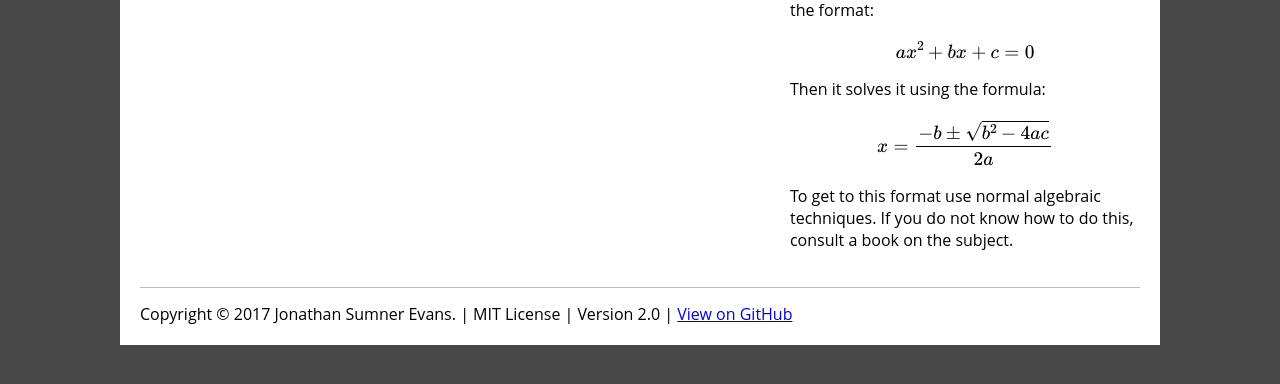
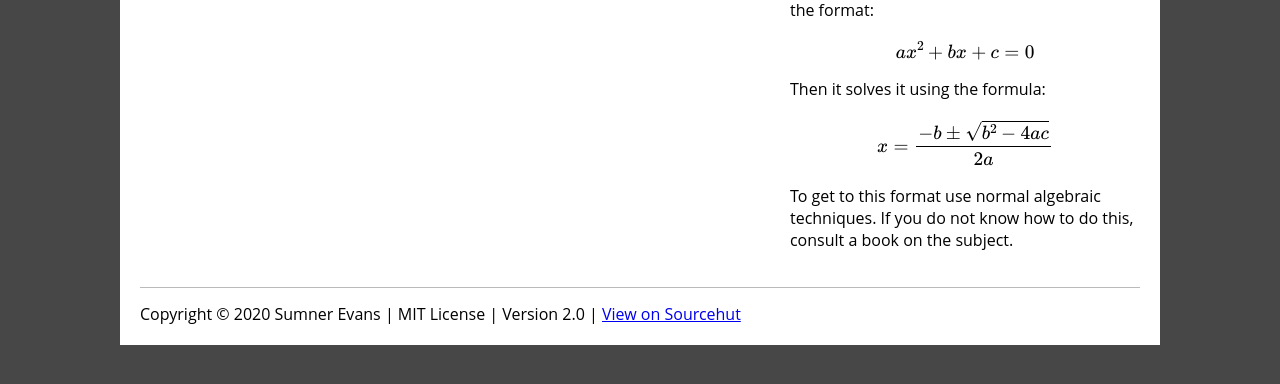
Before and after one commit to sumnerevans/quadratic-solver, a plain HTML site: page index.html in a window 1280 px wide. Shown: the part 256-640 px from the top of the page. Drawn offline with nearby package versions, Linux system fonts and the light colour scheme; some packages are replaced by stand-ins of ours.

Commit message:
Update footer

```diff
--- a/index.html
+++ b/index.html
@@ -1,5 +1,6 @@
 <!DOCTYPE html>
 <html lang="en">
+
 <head>
   <meta charset="utf-8" />
   <title>Quadratic Equation Solver</title>
@@ -14,6 +15,7 @@ MathJax.Hub.Config({
     });
   </script>
 </head>
+
 <body onload="QS.setup()">
   <div class="center">
     <h1 class="title">Quadratic Equation Solver</h1>
@@ -24,7 +26,8 @@ MathJax.Hub.Config({
         $$ax^2 + bx + c = 0$$
         Then it solves it using the formula:
         $$x = \frac{-b \pm \sqrt{b^2-4ac}}{2a}$$
-                To get to this format use normal algebraic techniques. If you do not know how to do this, consult a book on the subject.<br>
+        To get to this format use normal algebraic techniques. If you do not know how to do this, consult a book on the
+        subject.<br>
       </p>
     </div>
 
@@ -42,9 +45,10 @@ MathJax.Hub.Config({
     <div id="answer"></div>
 
     <div class="copyright-footer">
-              Copyright &copy; 2017 Jonathan Sumner Evans. | MIT License | Version 2.0 |
-              <a href="https://github.com/sumnerevans/quadratic-solver">View on GitHub</a>
+      Copyright &copy; 2020 Sumner Evans | MIT License | Version 2.0 |
+      <a href="https://git.sr.ht/~sumner/quadratic-solver">View on Sourcehut</a>
     </div>
   </div>
 </body>
+
 </html>
```
Lines whose indentation alone changed are shown as unchanged.
